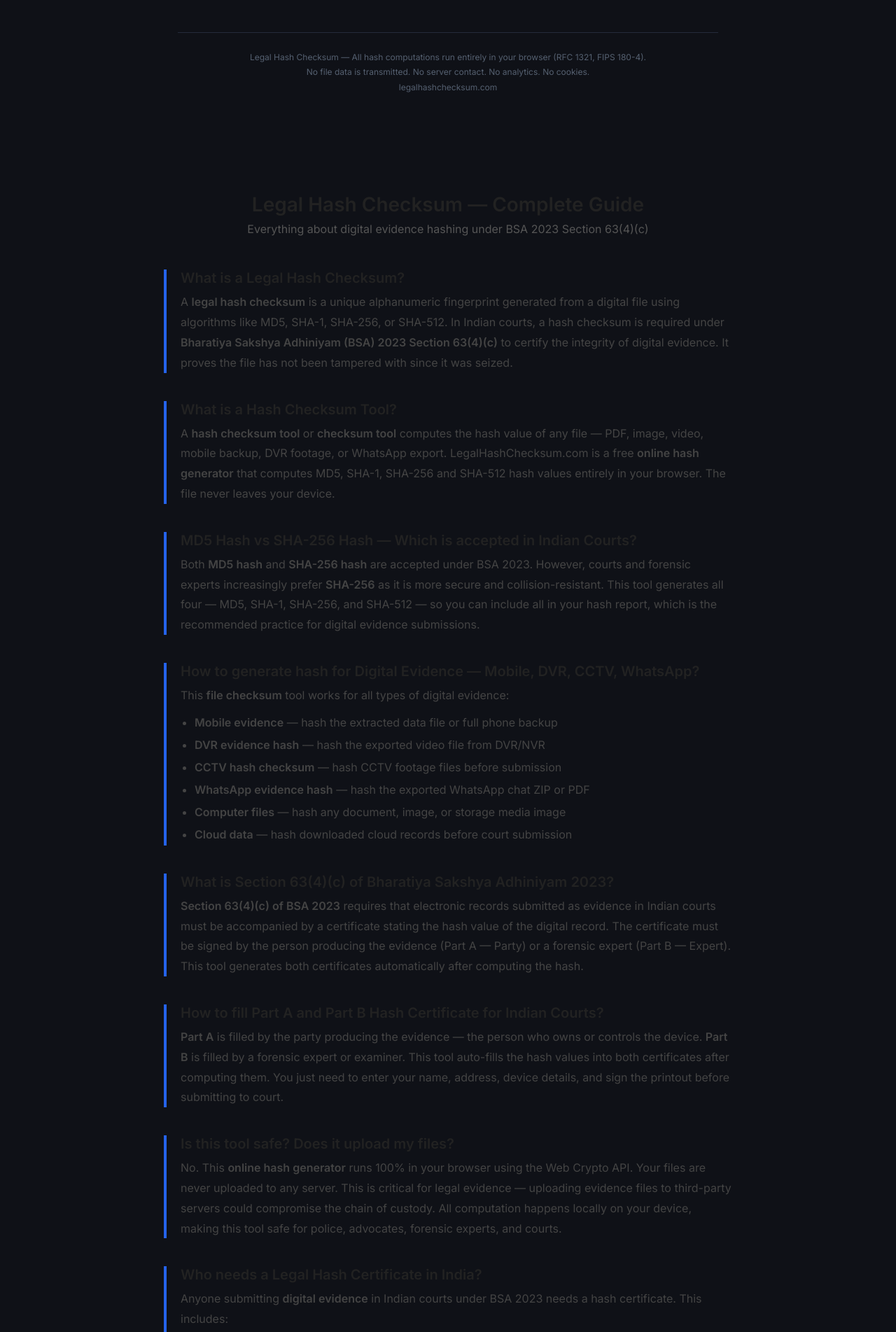
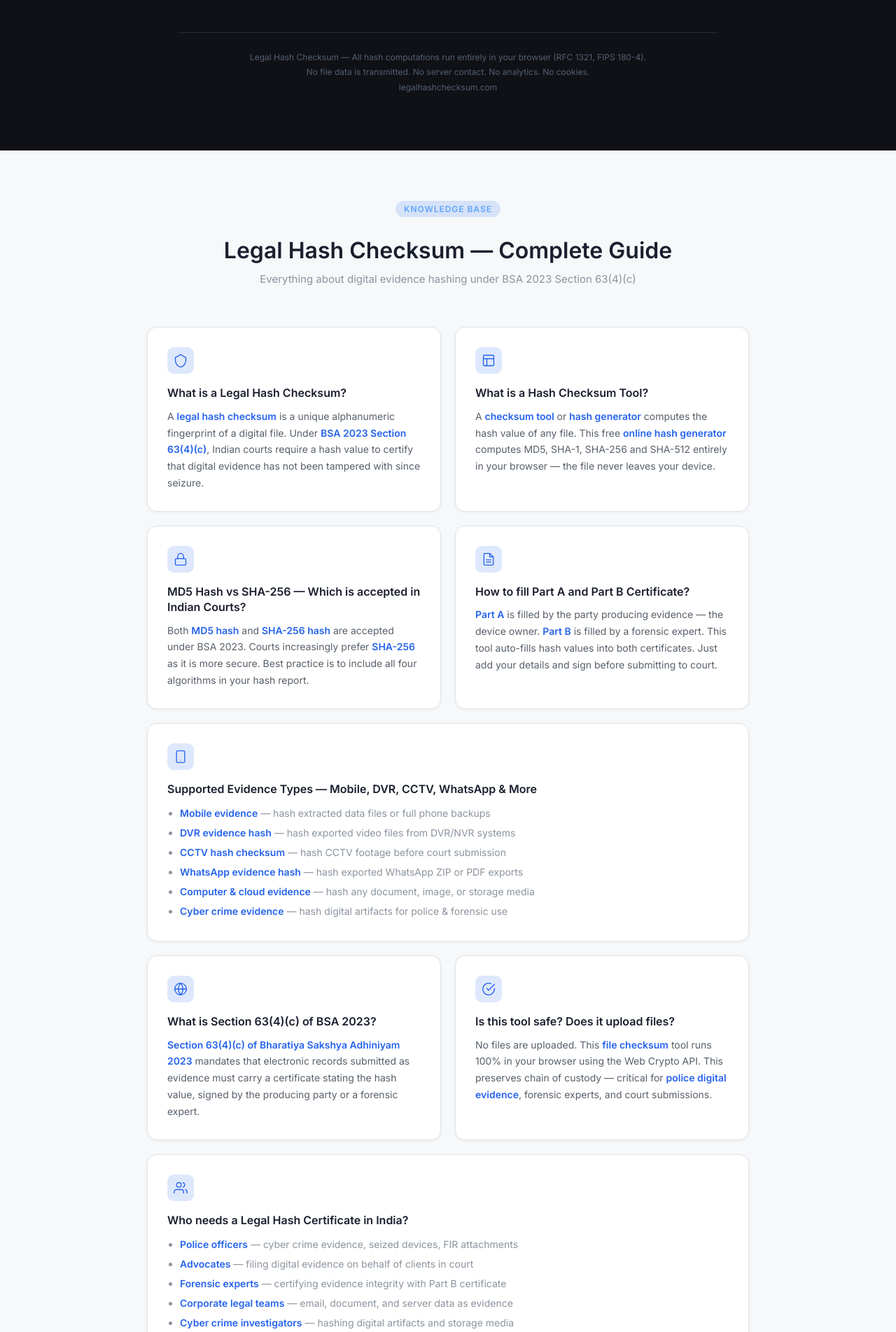
Before and after one commit to Umangmathpalumang/Legal_Hash_Checksum, a FastAPI app: page / in a window 1280 px wide. Shown: the part 711-2614 px from the top of the page at 70% size. Run offline with FastAPI, Linux system fonts and the light colour scheme.

Commit message:
FAQ section: replace emojis with professional SVG icons

```diff
--- a/templates/index.html
+++ b/templates/index.html
@@ -1350,84 +1350,131 @@ self.onmessage = function(e) {
 };
 </script>
 
+
+
 <!-- SEO Blog/FAQ Section -->
-<section id="seo-content" style="max-width:860px;margin:60px auto;padding:0 24px;font-family:inherit;color:#222;">
+<section id="seo-content">
+<style>
+#seo-content{padding:72px 24px 80px;background:var(--faq-bg,#0d1117);color:var(--faq-text,#e6edf3)}
+@media(prefers-color-scheme:light){#seo-content{--faq-bg:#f6f8fa;--faq-text:#1a1f2e}}
+.faq-inner{max-width:860px;margin:0 auto}
+.faq-eyebrow{display:inline-block;background:rgba(37,99,235,.15);color:#60a5fa;font-size:12px;font-weight:600;letter-spacing:.08em;text-transform:uppercase;padding:4px 12px;border-radius:20px;margin-bottom:20px}
+.faq-title{font-size:clamp(22px,4vw,32px);font-weight:700;margin:0 0 10px;color:var(--faq-text,#e6edf3)}
+.faq-sub{color:#8b949e;font-size:15px;margin:0 0 56px;line-height:1.6}
+.faq-grid{display:grid;grid-template-columns:1fr 1fr;gap:20px}
+@media(max-width:640px){.faq-grid{grid-template-columns:1fr}}
+.faq-card{background:var(--faq-card,rgba(255,255,255,.04));border:1px solid var(--faq-border,rgba(255,255,255,.08));border-radius:14px;padding:28px;transition:border-color .2s,transform .2s;cursor:default}
+@media(prefers-color-scheme:light){.faq-card{--faq-card:#fff;--faq-border:#e1e4e8;box-shadow:0 1px 4px rgba(0,0,0,.06)}}
+.faq-card:hover{border-color:#2563EB;transform:translateY(-2px)}
+.faq-icon{width:38px;height:38px;background:rgba(37,99,235,.15);border-radius:9px;display:flex;align-items:center;justify-content:center;margin-bottom:16px}
+.faq-icon svg{width:20px;height:20px;stroke:#60a5fa;fill:none;stroke-width:1.6;stroke-linecap:round;stroke-linejoin:round}
+@media(prefers-color-scheme:light){.faq-icon svg{stroke:#2563EB}}
+.faq-card h3{font-size:16px;font-weight:600;margin:0 0 10px;color:var(--faq-text,#e6edf3);line-height:1.4}
+.faq-card p{font-size:14px;color:#8b949e;line-height:1.7;margin:0}
+@media(prefers-color-scheme:light){.faq-card p,.faq-card ul{color:#57606a}}
+.faq-card ul{font-size:14px;color:#8b949e;line-height:2;margin:8px 0 0;padding-left:18px}
+.faq-card strong{color:#60a5fa}
+@media(prefers-color-scheme:light){.faq-card strong{color:#2563EB}}
+.faq-card.wide{grid-column:1/-1}
+.faq-tags{display:flex;flex-wrap:wrap;gap:8px;margin-top:48px;padding-top:32px;border-top:1px solid var(--faq-border,rgba(255,255,255,.08))}
+.faq-tag{font-size:12px;color:#8b949e;background:var(--faq-card,rgba(255,255,255,.04));border:1px solid var(--faq-border,rgba(255,255,255,.08));border-radius:20px;padding:4px 12px}
+</style>
+<div class="faq-inner">
+  <div style="text-align:center;margin-bottom:8px">
+    <span class="faq-eyebrow">Knowledge Base</span>
+  </div>
+  <h2 class="faq-title" style="text-align:center">Legal Hash Checksum — Complete Guide</h2>
+  <p class="faq-sub" style="text-align:center">Everything about digital evidence hashing under BSA 2023 Section 63(4)(c)</p>
 
-  <h2 style="font-size:28px;font-weight:700;text-align:center;margin-bottom:8px;">Legal Hash Checksum — Complete Guide</h2>
-  <p style="text-align:center;color:#555;margin-bottom:48px;">Everything about digital evidence hashing under BSA 2023 Section 63(4)(c)</p>
+  <div class="faq-grid">
 
-  <!-- FAQ 1 -->
-  <div style="margin-bottom:40px;border-left:4px solid #2563EB;padding-left:20px;">
-    <h3 style="font-size:20px;font-weight:600;margin-bottom:8px;">What is a Legal Hash Checksum?</h3>
-    <p style="color:#444;line-height:1.8;">A <strong>legal hash checksum</strong> is a unique alphanumeric fingerprint generated from a digital file using algorithms like MD5, SHA-1, SHA-256, or SHA-512. In Indian courts, a hash checksum is required under <strong>Bharatiya Sakshya Adhiniyam (BSA) 2023 Section 63(4)(c)</strong> to certify the integrity of digital evidence. It proves the file has not been tampered with since it was seized.</p>
+    <div class="faq-card">
+      <div class="faq-icon"><svg viewBox="0 0 24 24"><path d="M12 2L3 7v5c0 5.25 3.75 10.15 9 11.25C17.25 22.15 21 17.25 21 12V7L12 2z"/></svg></div>
+      <h3>What is a Legal Hash Checksum?</h3>
+      <p>A <strong>legal hash checksum</strong> is a unique alphanumeric fingerprint of a digital file. Under <strong>BSA 2023 Section 63(4)(c)</strong>, Indian courts require a hash value to certify that digital evidence has not been tampered with since seizure.</p>
     </div>
 
-  <!-- FAQ 2 -->
-  <div style="margin-bottom:40px;border-left:4px solid #2563EB;padding-left:20px;">
-    <h3 style="font-size:20px;font-weight:600;margin-bottom:8px;">What is a Hash Checksum Tool?</h3>
-    <p style="color:#444;line-height:1.8;">A <strong>hash checksum tool</strong> or <strong>checksum tool</strong> computes the hash value of any file — PDF, image, video, mobile backup, DVR footage, or WhatsApp export. LegalHashChecksum.com is a free <strong>online hash generator</strong> that computes MD5, SHA-1, SHA-256 and SHA-512 hash values entirely in your browser. The file never leaves your device.</p>
+    <div class="faq-card">
+      <div class="faq-icon"><svg viewBox="0 0 24 24"><rect x="3" y="3" width="18" height="18" rx="2"/><path d="M3 9h18M9 21V9"/></svg></div>
+      <h3>What is a Hash Checksum Tool?</h3>
+      <p>A <strong>checksum tool</strong> or <strong>hash generator</strong> computes the hash value of any file. This free <strong>online hash generator</strong> computes MD5, SHA-1, SHA-256 and SHA-512 entirely in your browser — the file never leaves your device.</p>
     </div>
 
-  <!-- FAQ 3 -->
-  <div style="margin-bottom:40px;border-left:4px solid #2563EB;padding-left:20px;">
-    <h3 style="font-size:20px;font-weight:600;margin-bottom:8px;">MD5 Hash vs SHA-256 Hash — Which is accepted in Indian Courts?</h3>
-    <p style="color:#444;line-height:1.8;">Both <strong>MD5 hash</strong> and <strong>SHA-256 hash</strong> are accepted under BSA 2023. However, courts and forensic experts increasingly prefer <strong>SHA-256</strong> as it is more secure and collision-resistant. This tool generates all four — MD5, SHA-1, SHA-256, and SHA-512 — so you can include all in your hash report, which is the recommended practice for digital evidence submissions.</p>
+    <div class="faq-card">
+      <div class="faq-icon"><svg viewBox="0 0 24 24"><rect x="3" y="11" width="18" height="11" rx="2"/><path d="M7 11V7a5 5 0 0 1 10 0v4"/></svg></div>
+      <h3>MD5 Hash vs SHA-256 — Which is accepted in Indian Courts?</h3>
+      <p>Both <strong>MD5 hash</strong> and <strong>SHA-256 hash</strong> are accepted under BSA 2023. Courts increasingly prefer <strong>SHA-256</strong> as it is more secure. Best practice is to include all four algorithms in your hash report.</p>
     </div>
 
-  <!-- FAQ 4 -->
-  <div style="margin-bottom:40px;border-left:4px solid #2563EB;padding-left:20px;">
-    <h3 style="font-size:20px;font-weight:600;margin-bottom:8px;">How to generate hash for Digital Evidence — Mobile, DVR, CCTV, WhatsApp?</h3>
-    <p style="color:#444;line-height:1.8;">This <strong>file checksum</strong> tool works for all types of digital evidence:</p>
-    <ul style="color:#444;line-height:2;margin-top:8px;padding-left:20px;">
-      <li><strong>Mobile evidence</strong> — hash the extracted data file or full phone backup</li>
-      <li><strong>DVR evidence hash</strong> — hash the exported video file from DVR/NVR</li>
-      <li><strong>CCTV hash checksum</strong> — hash CCTV footage files before submission</li>
-      <li><strong>WhatsApp evidence hash</strong> — hash the exported WhatsApp chat ZIP or PDF</li>
-      <li><strong>Computer files</strong> — hash any document, image, or storage media image</li>
-      <li><strong>Cloud data</strong> — hash downloaded cloud records before court submission</li>
+    <div class="faq-card">
+      <div class="faq-icon"><svg viewBox="0 0 24 24"><path d="M14 2H6a2 2 0 0 0-2 2v16a2 2 0 0 0 2 2h12a2 2 0 0 0 2-2V8z"/><polyline points="14 2 14 8 20 8"/><line x1="16" y1="13" x2="8" y2="13"/><line x1="16" y1="17" x2="8" y2="17"/></svg></div>
+      <h3>How to fill Part A and Part B Certificate?</h3>
+      <p><strong>Part A</strong> is filled by the party producing evidence — the device owner. <strong>Part B</strong> is filled by a forensic expert. This tool auto-fills hash values into both certificates. Just add your details and sign before submitting to court.</p>
+    </div>
+
+    <div class="faq-card wide">
+      <div class="faq-icon"><svg viewBox="0 0 24 24"><rect x="5" y="2" width="14" height="20" rx="2"/><line x1="12" y1="18" x2="12" y2="18"/></svg></div>
+      <h3>Supported Evidence Types — Mobile, DVR, CCTV, WhatsApp &amp; More</h3>
+      <ul>
+        <li><strong>Mobile evidence</strong> — hash extracted data files or full phone backups</li>
+        <li><strong>DVR evidence hash</strong> — hash exported video files from DVR/NVR systems</li>
+        <li><strong>CCTV hash checksum</strong> — hash CCTV footage before court submission</li>
+        <li><strong>WhatsApp evidence hash</strong> — hash exported WhatsApp ZIP or PDF exports</li>
+        <li><strong>Computer &amp; cloud evidence</strong> — hash any document, image, or storage media</li>
+        <li><strong>Cyber crime evidence</strong> — hash digital artifacts for police &amp; forensic use</li>
       </ul>
     </div>
 
-  <!-- FAQ 5 -->
-  <div style="margin-bottom:40px;border-left:4px solid #2563EB;padding-left:20px;">
-    <h3 style="font-size:20px;font-weight:600;margin-bottom:8px;">What is Section 63(4)(c) of Bharatiya Sakshya Adhiniyam 2023?</h3>
-    <p style="color:#444;line-height:1.8;"><strong>Section 63(4)(c) of BSA 2023</strong> requires that electronic records submitted as evidence in Indian courts must be accompanied by a certificate stating the hash value of the digital record. The certificate must be signed by the person producing the evidence (Part A — Party) or a forensic expert (Part B — Expert). This tool generates both certificates automatically after computing the hash.</p>
+    <div class="faq-card">
+      <div class="faq-icon"><svg viewBox="0 0 24 24"><circle cx="12" cy="12" r="10"/><line x1="2" y1="12" x2="22" y2="12"/><path d="M12 2a15.3 15.3 0 0 1 4 10 15.3 15.3 0 0 1-4 10 15.3 15.3 0 0 1-4-10 15.3 15.3 0 0 1 4-10z"/></svg></div>
+      <h3>What is Section 63(4)(c) of BSA 2023?</h3>
+      <p><strong>Section 63(4)(c) of Bharatiya Sakshya Adhiniyam 2023</strong> mandates that electronic records submitted as evidence must carry a certificate stating the hash value, signed by the producing party or a forensic expert.</p>
     </div>
 
-  <!-- FAQ 6 -->
-  <div style="margin-bottom:40px;border-left:4px solid #2563EB;padding-left:20px;">
-    <h3 style="font-size:20px;font-weight:600;margin-bottom:8px;">How to fill Part A and Part B Hash Certificate for Indian Courts?</h3>
-    <p style="color:#444;line-height:1.8;"><strong>Part A</strong> is filled by the party producing the evidence — the person who owns or controls the device. <strong>Part B</strong> is filled by a forensic expert or examiner. This tool auto-fills the hash values into both certificates after computing them. You just need to enter your name, address, device details, and sign the printout before submitting to court.</p>
+    <div class="faq-card">
+      <div class="faq-icon"><svg viewBox="0 0 24 24"><path d="M22 11.08V12a10 10 0 1 1-5.93-9.14"/><polyline points="22 4 12 14.01 9 11.01"/></svg></div>
+      <h3>Is this tool safe? Does it upload files?</h3>
+      <p>No files are uploaded. This <strong>file checksum</strong> tool runs 100% in your browser using the Web Crypto API. This preserves chain of custody — critical for <strong>police digital evidence</strong>, forensic experts, and court submissions.</p>
     </div>
 
-  <!-- FAQ 7 -->
-  <div style="margin-bottom:40px;border-left:4px solid #2563EB;padding-left:20px;">
-    <h3 style="font-size:20px;font-weight:600;margin-bottom:8px;">Is this tool safe? Does it upload my files?</h3>
-    <p style="color:#444;line-height:1.8;">No. This <strong>online hash generator</strong> runs 100% in your browser using the Web Crypto API. Your files are never uploaded to any server. This is critical for legal evidence — uploading evidence files to third-party servers could compromise the chain of custody. All computation happens locally on your device, making this tool safe for police, advocates, forensic experts, and courts.</p>
-  </div>
-
-  <!-- FAQ 8 -->
-  <div style="margin-bottom:40px;border-left:4px solid #2563EB;padding-left:20px;">
-    <h3 style="font-size:20px;font-weight:600;margin-bottom:8px;">Who needs a Legal Hash Certificate in India?</h3>
-    <p style="color:#444;line-height:1.8;">Anyone submitting <strong>digital evidence</strong> in Indian courts under BSA 2023 needs a hash certificate. This includes:</p>
-    <ul style="color:#444;line-height:2;margin-top:8px;padding-left:20px;">
-      <li><strong>Police officers</strong> — cyber crime evidence, seized devices</li>
-      <li><strong>Advocates</strong> — filing digital evidence on behalf of clients</li>
-      <li><strong>Forensic experts</strong> — certifying evidence integrity (Part B)</li>
-      <li><strong>Corporate legal teams</strong> — email, document, and data evidence</li>
-      <li><strong>Private investigators</strong> — digital surveillance evidence</li>
-      <li><strong>IT departments</strong> — producing computer records as evidence</li>
+    <div class="faq-card wide">
+      <div class="faq-icon"><svg viewBox="0 0 24 24"><path d="M17 21v-2a4 4 0 0 0-4-4H5a4 4 0 0 0-4 4v2"/><circle cx="9" cy="7" r="4"/><path d="M23 21v-2a4 4 0 0 0-3-3.87"/><path d="M16 3.13a4 4 0 0 1 0 7.75"/></svg></div>
+      <h3>Who needs a Legal Hash Certificate in India?</h3>
+      <ul>
+        <li><strong>Police officers</strong> — cyber crime evidence, seized devices, FIR attachments</li>
+        <li><strong>Advocates</strong> — filing digital evidence on behalf of clients in court</li>
+        <li><strong>Forensic experts</strong> — certifying evidence integrity with Part B certificate</li>
+        <li><strong>Corporate legal teams</strong> — email, document, and server data as evidence</li>
+        <li><strong>Cyber crime investigators</strong> — hashing digital artifacts and storage media</li>
+        <li><strong>IT departments</strong> — producing computer records and logs as court evidence</li>
       </ul>
     </div>
 
-  <!-- Keywords footer for SEO -->
-  <div style="background:#f0f4ff;border-radius:12px;padding:24px;margin-top:48px;">
-    <p style="color:#666;font-size:13px;line-height:2;text-align:center;">
-      <strong>Related:</strong> hash checksum · file checksum · hash generator · checksum tool · MD5 hash · SHA256 hash · SHA512 hash · SHA1 hash · digital evidence India · legal evidence certificate · electronic evidence BSA 2023 · forensic hash tool India · cyber crime evidence hash · police digital evidence hash · DVR evidence hash · CCTV hash India · WhatsApp evidence hash · mobile evidence hash · hash value Indian court · forensic expert certificate · electronic record certificate India · hash report court India · file integrity verification · cyber forensics India
-    </p>
   </div>
 
+  <div class="faq-tags">
+    <span class="faq-tag">hash checksum</span>
+    <span class="faq-tag">file checksum</span>
+    <span class="faq-tag">hash generator</span>
+    <span class="faq-tag">MD5 hash</span>
+    <span class="faq-tag">SHA256 hash</span>
+    <span class="faq-tag">digital evidence India</span>
+    <span class="faq-tag">BSA 2023</span>
+    <span class="faq-tag">legal evidence certificate</span>
+    <span class="faq-tag">forensic hash tool</span>
+    <span class="faq-tag">cyber crime evidence</span>
+    <span class="faq-tag">DVR evidence hash</span>
+    <span class="faq-tag">CCTV hash India</span>
+    <span class="faq-tag">WhatsApp evidence hash</span>
+    <span class="faq-tag">mobile evidence hash</span>
+    <span class="faq-tag">hash value Indian court</span>
+    <span class="faq-tag">electronic record certificate</span>
+    <span class="faq-tag">cyber forensics India</span>
+    <span class="faq-tag">police digital evidence</span>
+    <span class="faq-tag">section 63 4 c hash</span>
+    <span class="faq-tag">file integrity verification</span>
+  </div>
+</div>
 </section>
-
 </body>
 </html>
```
Lines whose indentation alone changed are shown as unchanged.
